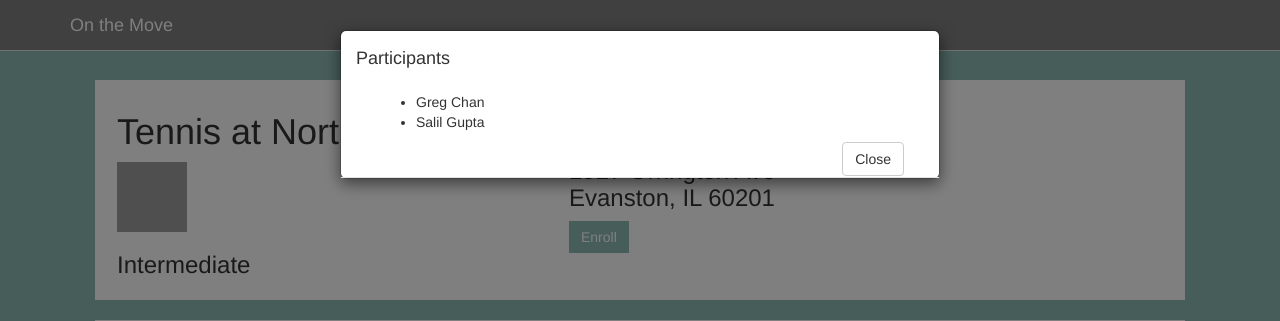
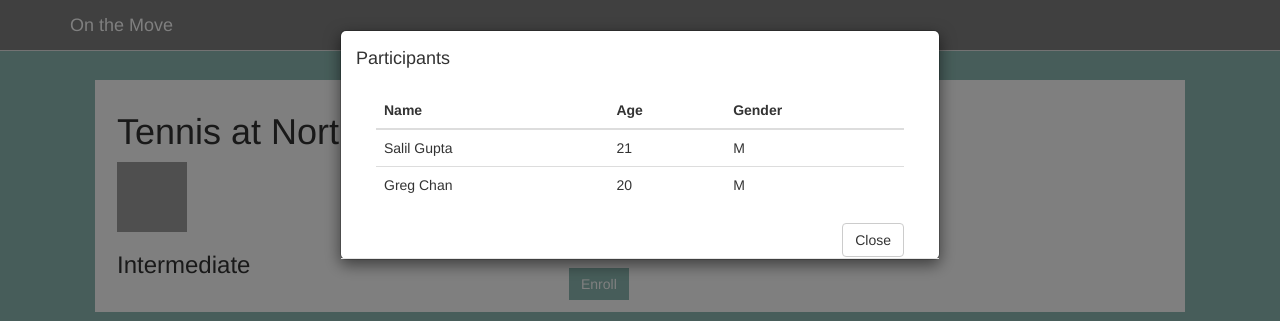
Before and after one commit to salilgupta1/OnTheMove, a Django app: page /activities/details/ in a window 1280 px wide, after a click on "Participants". Shown: the top 321 px of the page. Run offline with Django 3.2, Linux system fonts and the light colour scheme; parts of the project's set-up code (start-up, migrations or seed data) failed here and were passed over; some libraries are stand-ins or nearby versions; grey boxes are pictures that could not be loaded.

```diff
--- a/Activities/templates/Activities/details.html
+++ b/Activities/templates/Activities/details.html
@@ -29,10 +29,27 @@
 			<div class="modal-header">
 				<h4 class=modal-title>Participants</h4>
 				<div class="modal-body">
-					<ul>
-						<li>Greg Chan</li>
-						<li>Salil Gupta</li>
-					</ul>
+					<table class='table'>
+						<thead>
+							<tr>
+								<th>Name</th>
+								<th>Age</th>
+								<th>Gender</th>
+							</tr>
+						</thead>
+						<tbody>
+							<tr>
+								<td>Salil Gupta</td>
+								<td>21</td>
+								<td>M</td>
+							</tr>
+							<tr>
+								<td>Greg Chan</td>
+								<td>20</td>
+								<td>M</td>
+							</tr>
+						</tbody>
+					</table>
 					<div class="pull-right">
 						<button type="button" class="btn btn-default close-btn" data-dismiss="modal">Close</button>
 					</div>
@@ -54,6 +71,7 @@
 	  <div class="col-xs-6">
 	  	<h3><span>5/9/14</span> at <span>4PM</span></h3>
 	  	<h3><span>1927 Orrington Ave</span><br><span>Evanston, IL 60201</span></h3>
+	  	<h3><span>Weather: Sunny</span></h3>
 	  	<button class="btn" id="enroll-btn" data-toggle="modal" data-target="#enroll-modal">Enroll</button>
 
 	  </div>
```
